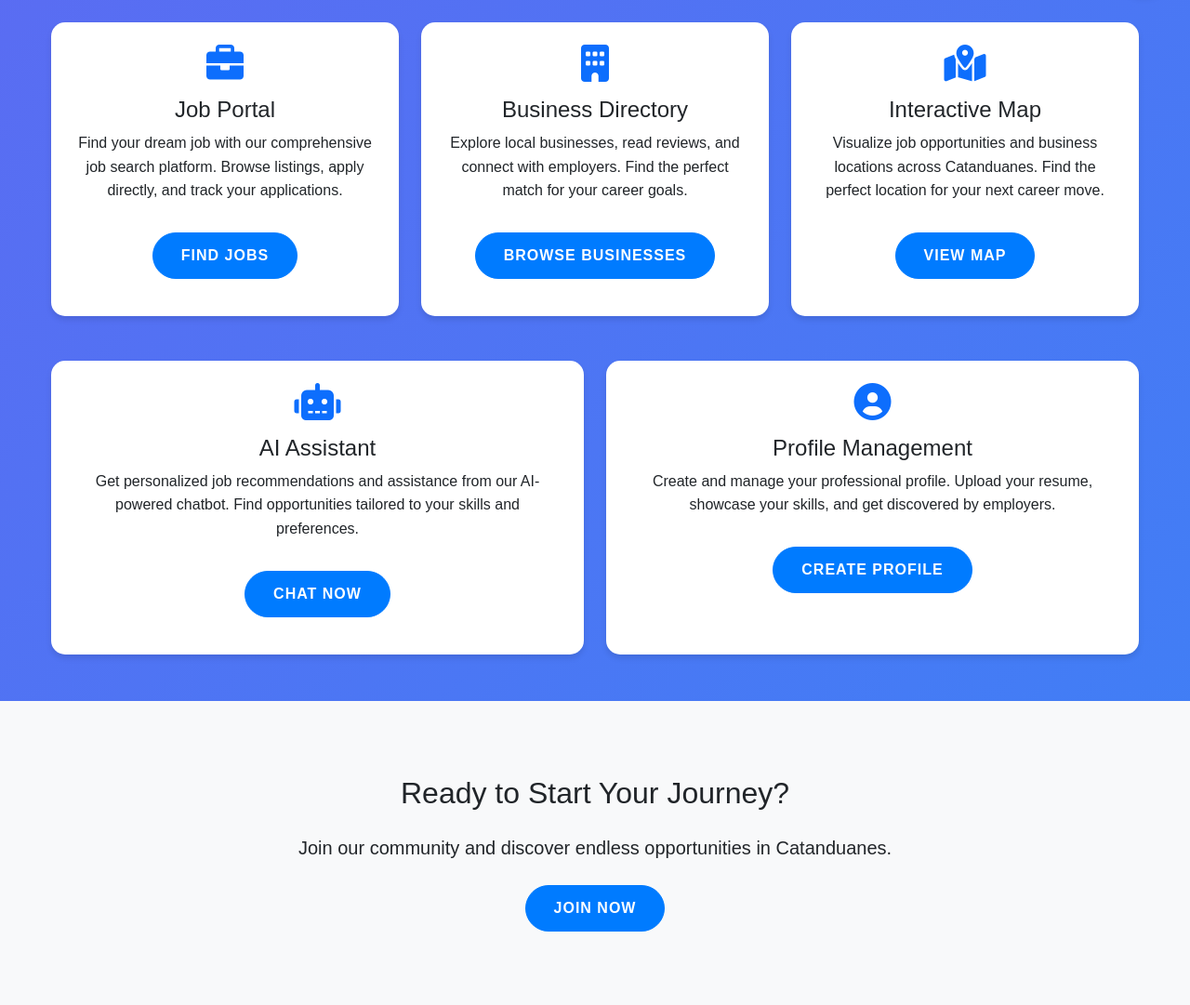
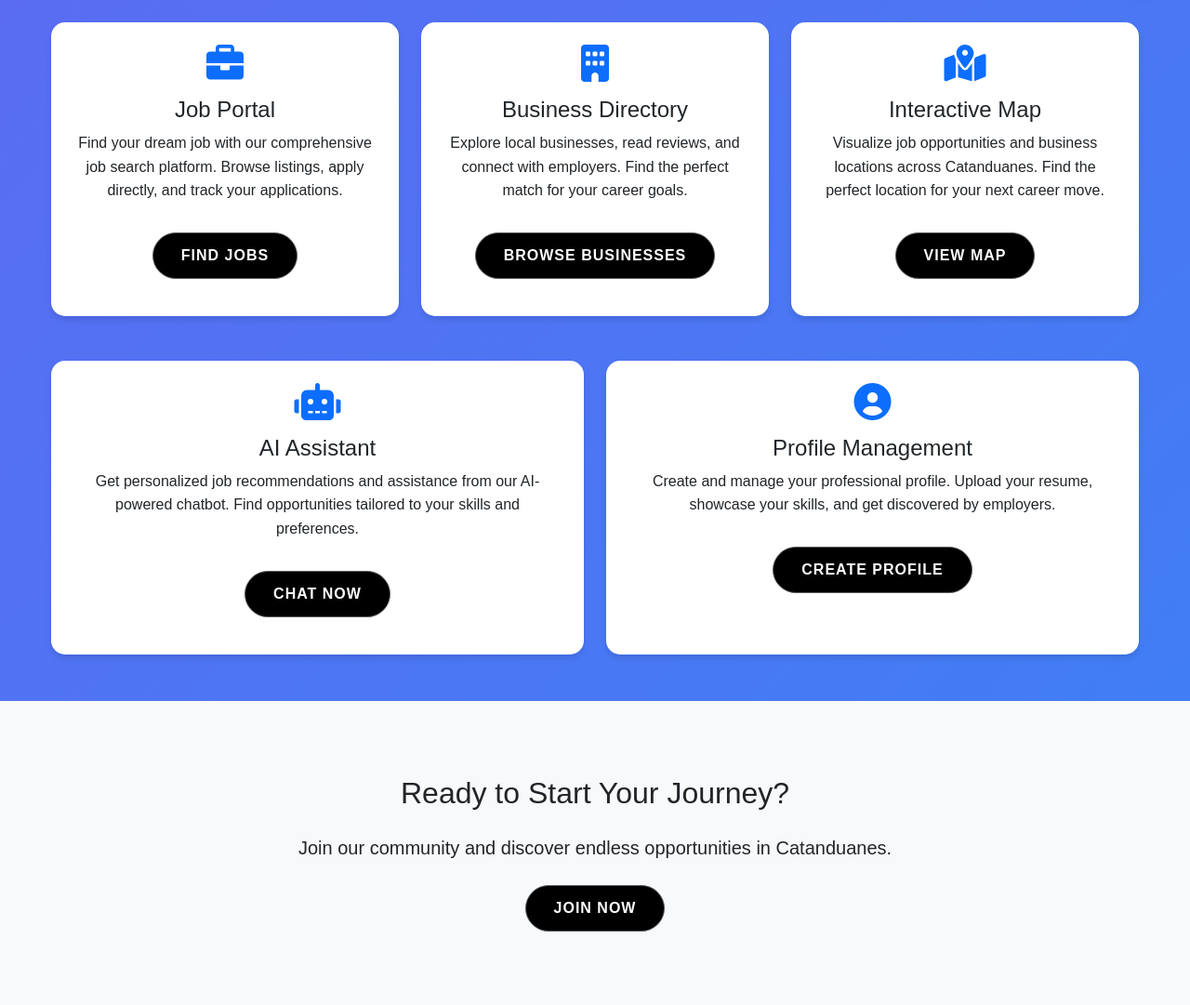
Before and after one commit to Fr4nzJ/CatanduanesConnect, a Flask app: page / in a window 1280 px wide. Shown: the part 788-1869 px from the top of the page at 93% size. Run offline with Flask 3, Linux system fonts and the light colour scheme; parts of the project's set-up code (start-up, migrations or seed data) failed here and were passed over; some libraries are stand-ins or nearby versions.

```diff
--- a/static/css/style.css
+++ b/static/css/style.css
@@ -83,14 +83,14 @@ body {
 }
 
 .btn-primary {
-    background-color: #007bff;
+    background-color: #000000;
     color: #fff;
-    border: 1px solid #007bff;
+    border: 1px solid #595d61;
 }
 
 .btn-outline-primary {
     background-color: transparent;
-    color: #007bff;
+    color: #000000;
     border: 1px solid #007bff;
 }
 
```
